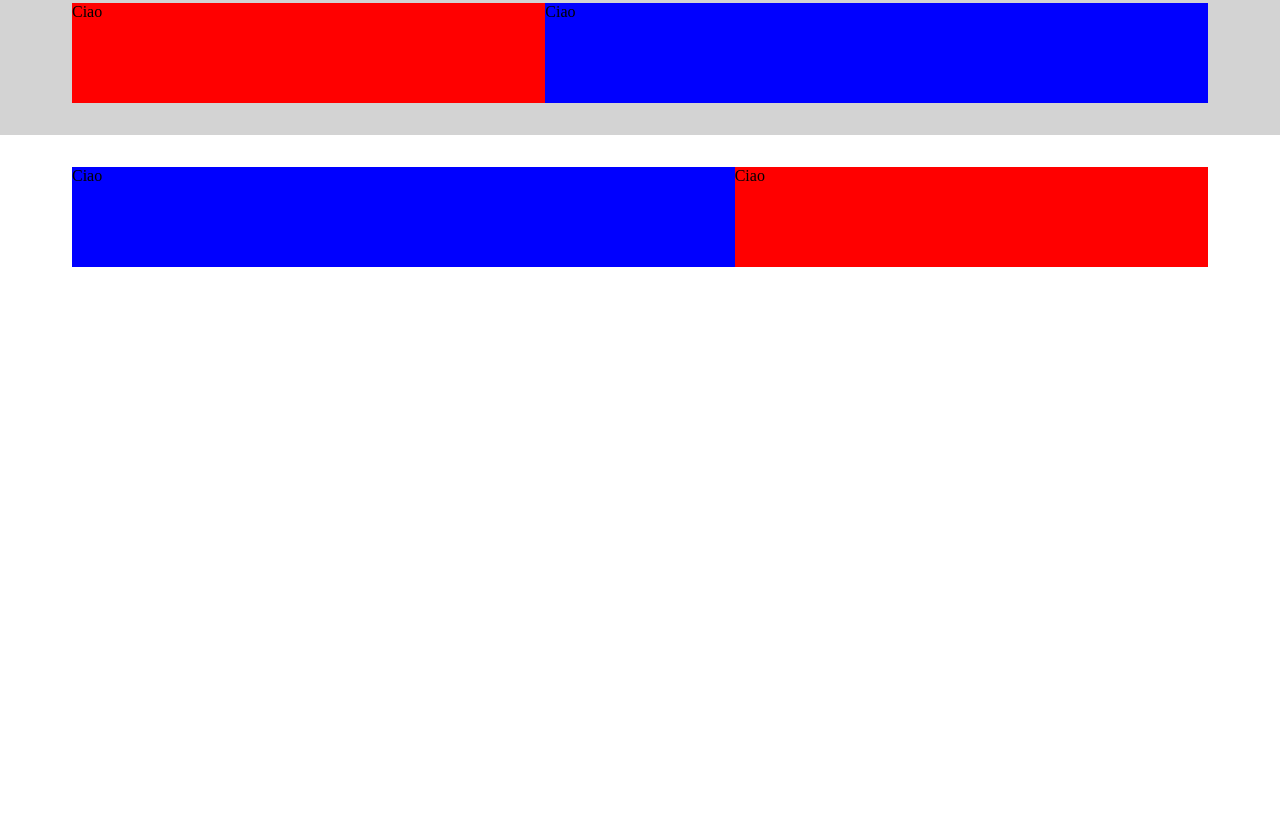
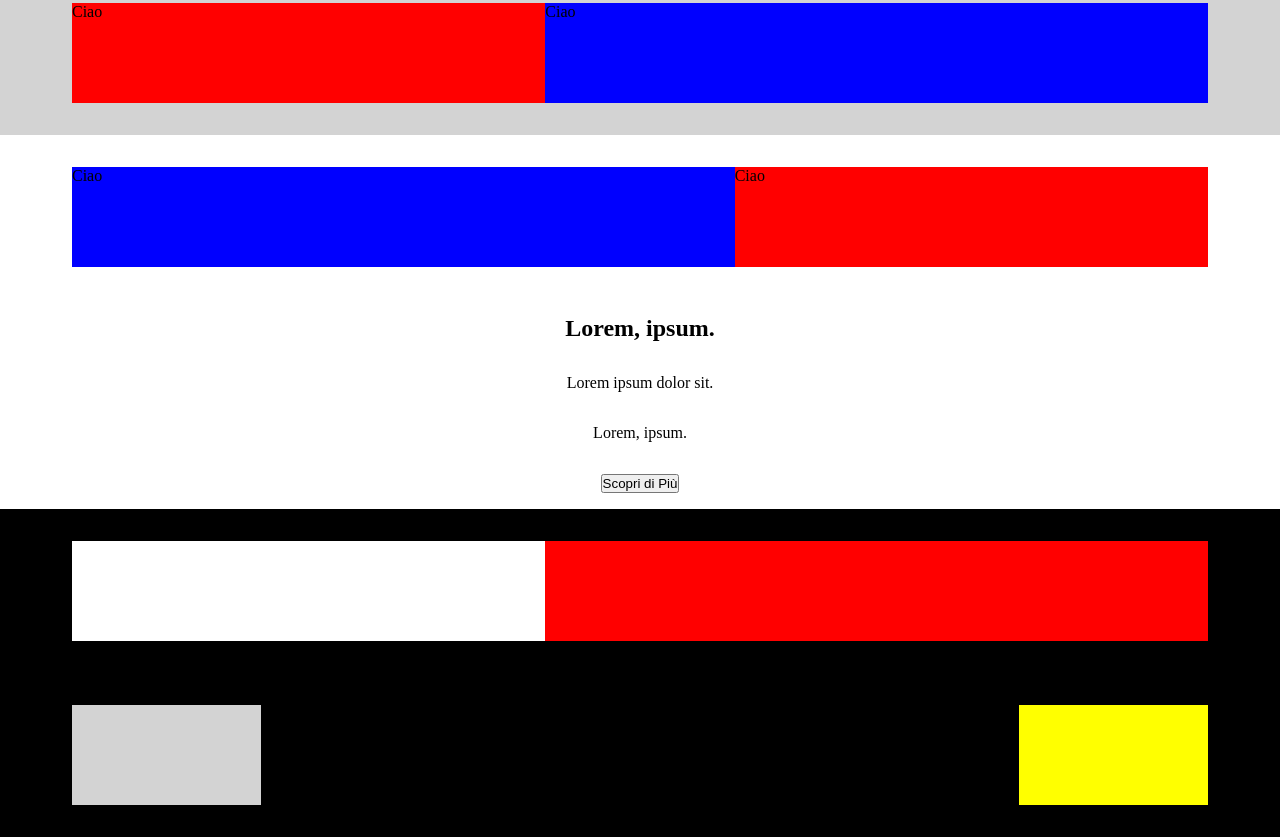
Before and after one commit to Gabry008/struttura-discord, a plain HTML site: page index.html in a window 1280 px wide. Shown: the part 467-1304 px from the top of the page. Before the commit the page ends 800 px from the top, so only its background shows below. Drawn offline with Linux system fonts and the light colour scheme.

Commit message:
ADD footer

```diff
--- a/index.html
+++ b/index.html
@@ -18,7 +18,7 @@
             <div class="bg-white p-2">Ciao</div>
         </nav>
 
-        <section class="bg-yellow flex-column align-center justify-center hero">
+        <section class="bg-yellow flex flex-column align-center justify-center hero">
             <h1>Lorem, ipsum.</h1>
             <p>Lorem ipsum dolor sit.</p>
             <div>
@@ -52,7 +52,29 @@
                 <div class="col-5 bg-red"> Ciao</div>
             </div>
         </section>
+
+        <section class="flex flex-column align-center justify-center hero">
+            <h1>Lorem, ipsum.</h1>
+            <p>Lorem ipsum dolor sit.</p>
+            <div class="flex flex-column gap-1 align-center">
+                <span>Lorem, ipsum.</span>
+                <button>Scopri di Più</button>
+            </div>
+        </section>
     </main>
+
+    <footer class="bg-black">
+        <div class="container">
+            <section class="flex p-2">
+                <div class="col-5 height bg-white"></div>
+                <div class="col-7 height bg-red"></div>
+            </section>
+            <section class="flex justify-between p-2">
+                <div class="col-2 height bg-gray"></div>
+                <div class="col-2 height bg-yellow"></div>
+            </section>
+        </div>
+    </footer>
 
 </body>
 
--- a/style.css
+++ b/style.css
@@ -27,12 +27,15 @@ ul, li {
     margin: 20px 0px;
 }
 
+.col-2 {
+    width: calc((100% / 12) * 2);
+}
+.col-5 {
+    width: calc((100% / 12) * 5);
+}
+
 .col-6 {
     width: calc((100% / 12) * 6);
-}
-
-.col-5 {
-    width: calc((100% / 12) * 5);
 }
 
 .col-7 {
@@ -62,7 +65,6 @@ ul, li {
 }
 
 .flex-column {
-    display: flex;
     flex-direction: column;
 }
 
@@ -92,6 +94,10 @@ ul, li {
     background-color: rgb(255, 255, 255);
 }
 
+.bg-black{
+    background-color: black;
+}
+
 .bg-yellow{
     background-color: yellow;
 }
```
